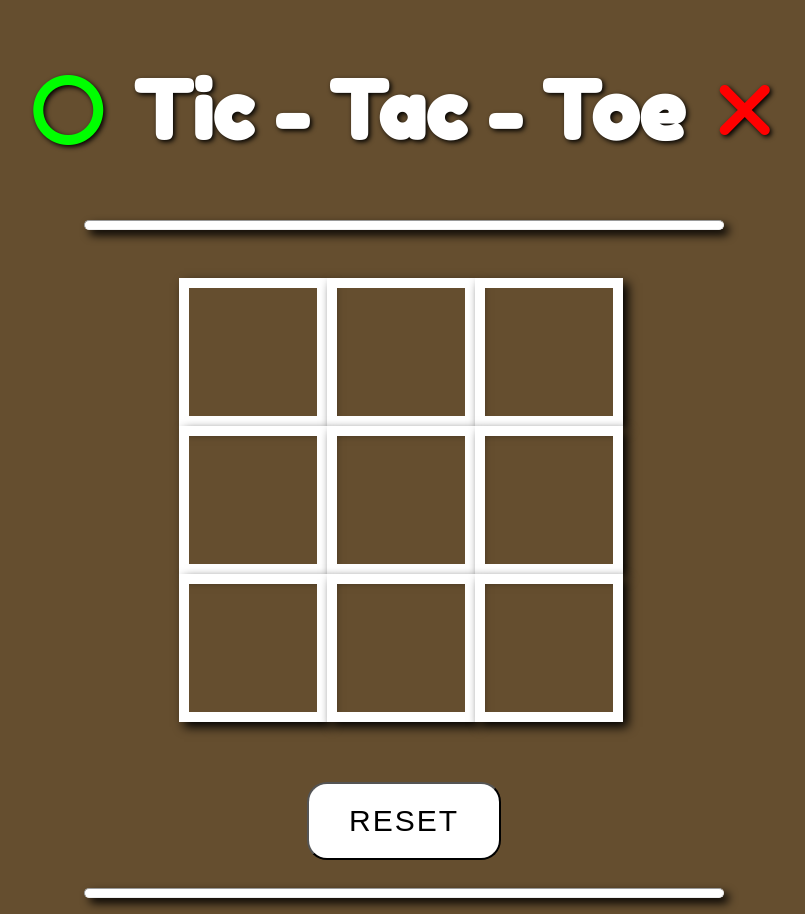
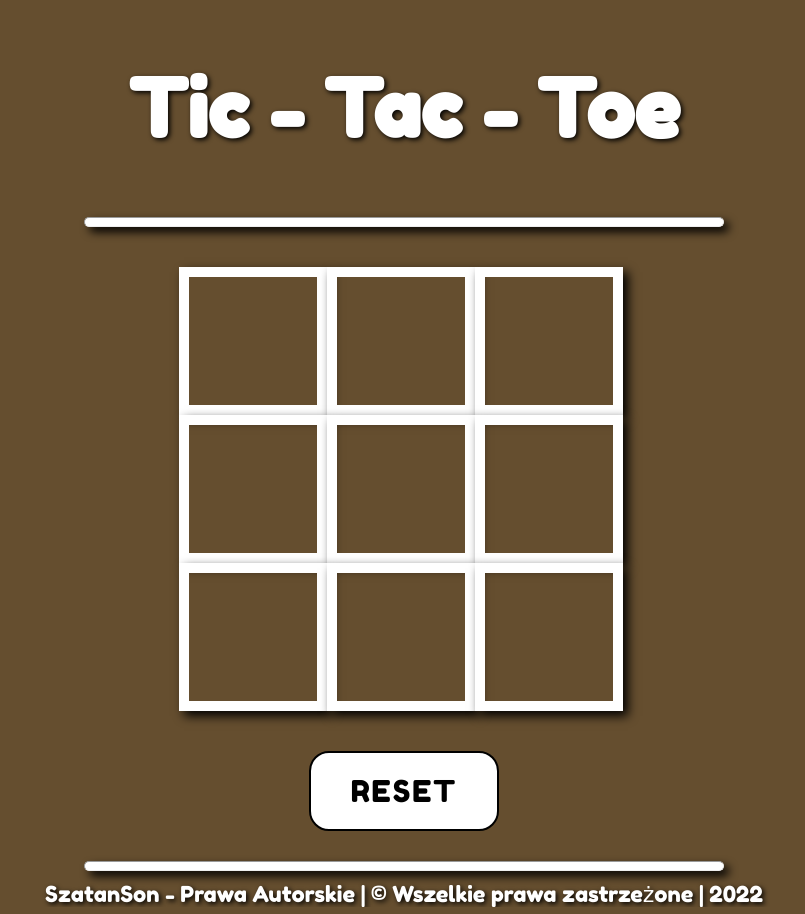
Before and after one commit to Pawcix/Tic-Tac-Toc, a website: page index.html in a window 1280 px wide. Shown: the whole page, without its empty margins (236-1041 px from the left). Drawn offline with Linux system fonts and the light colour scheme.

Commit message:
Repair first function and styles

```diff
--- a/index.html
+++ b/index.html
@@ -5,9 +5,6 @@
         <meta http-equiv="X-UA-Compatible" content="IE=edge" />
         <meta name="viewport" content="width=device-width, initial-scale=1.0" />
         <title>Tic Tac Toe</title>
-        <script
-            src="https://kit.fontawesome.com/3da811e80c.js"
-            crossorigin="anonymous"></script>
         <link
             href="https://fonts.googleapis.com/css2?family=Fredoka+One&display=swap"
             rel="stylesheet" />
@@ -15,9 +12,7 @@
     </head>
     <body>
         <h1>
-            <i class="fa-solid fa-o"></i
-            ><span class="header"> Tic - Tac - Toe</span>
-            <i class="fa-solid fa-xmark"></i>
+            <span class="header"> Tic - Tac - Toe</span>
         </h1>
         <hr />
         <br />
@@ -26,6 +21,12 @@
         <br />
         <button class="reset">RESET</button>
         <hr />
-        <script src="dist/js/script.min.js"></script>
+        <footer class="fullname">
+            <span>SzatanSon</span> - Prawa Autorskie | &copy; Wszelkie prawa
+            zastrzeżone |
+            <span class="footer-year"></span>
+        </footer>
+        <script src="dist/js/years.min.js"></script>
+        <script src="dist/js/game.min.js"></script>
     </body>
 </html>
```
Also changed, not shown: dist/css/style.min.css, dist/js/game.min.js (added), dist/js/years.min.js (added), 1 other file.
